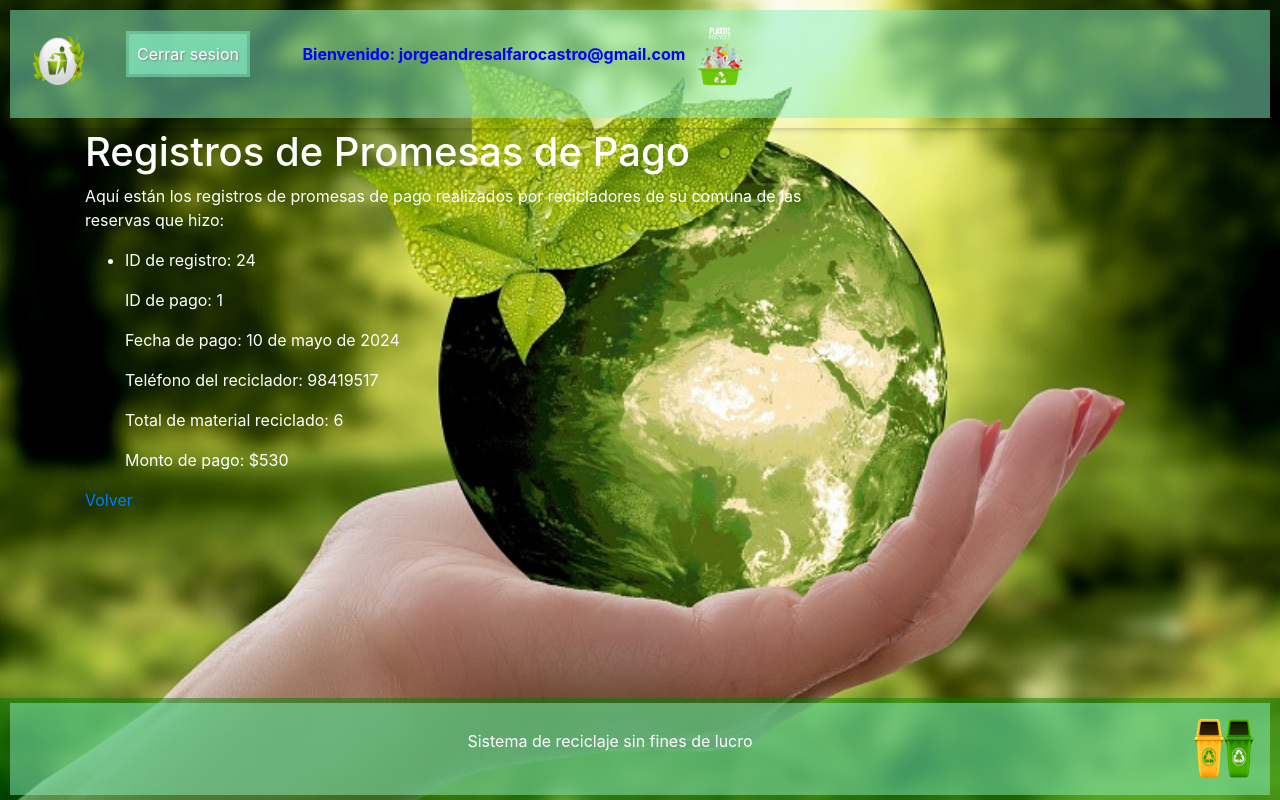
After one commit to Jorge-gib/Zero_Daw_V9, a Django app: page /registro/Ver_promesas_pago_reserva in a window 1280 px wide. The commit adds this page. Run offline with Django 4.2, Linux system fonts and the light colour scheme; a user stored in the database is signed in; data comes from the database, SQL or seed files in the repository; both versions use the stored data as it was after the commit; parts of the project's set-up code (start-up, migrations or seed data) failed here and were passed over; some libraries are stand-ins or nearby versions.

Commit message:
Funciopn ver pago y pago reserva esta listo

```diff
--- a/Registro/urls.py
+++ b/Registro/urls.py
@@ -6,6 +6,8 @@ from django.conf.urls.static import static
 from .views import (
     # Importaciones de vistas
     MostrarRecolectores,
+    MostrarPromesasPagoReserva,
+    MostrarPromesasPago,
     AgregarPagoReservaView,
     CalculoPagoReservaView,
     HacerResepcionDesechosView,
@@ -244,5 +246,9 @@ urlpatterns = [
      path('registrar_pago_reserva/<int:id_registro>/<int:numero_telefono_usuario>/<int:total_residuos>/<int:costo_total>/', AgregarPagoReservaView, name='registrar_pago_reserva'),
      #Confirmacion registro pago
      path('pago_registrado', PagoRegistradoView, name='pago_registrado'),
+     #Ver promesas de pago
+     path('Ver_promesas_pago', MostrarPromesasPago.as_view(), name='Ver_promesas_pago'),
+     #Ver promesas de pago
+     path('Ver_promesas_pago_reserva', MostrarPromesasPagoReserva.as_view(), name='Ver_promesas_pago_reserva'),
 
 ] + static(settings.MEDIA_URL, document_root=settings.MEDIA_ROOT)
--- a/Registro/views.py
+++ b/Registro/views.py
@@ -1047,3 +1047,41 @@ def AgregarPagoReservaView(request, id_registro, numero_telefono_usuario, total_
         monto_pago=costo_total
     )
     return redirect('pago_registrado')  # Redirige a la página deseada después de guardar
+
+##################################################
+
+class MostrarPromesasPago(ListView):
+    model = Registro_pago
+    template_name = 'Registro/ver_promesas_pago.html'
+    context_object_name = 'promesas_pago'
+
+    def get_queryset(self):
+        # Obtener el usuario actual
+        user = self.request.user
+        # Obtener el rut del usuario que está ejecutando la vista
+        rut_usuario = user.rut
+
+        # Filtrar los registros de pago por el rut del usuario
+        queryset = Registro_pago.objects.filter(
+            id_registro__id_orden__rut_recolector=rut_usuario
+        )
+        return queryset
+
+##################################################
+
+class MostrarPromesasPagoReserva(ListView):
+    model = Registro_pago_reserva
+    template_name = 'Registro/ver_promesas_pago_reserva.html'
+    context_object_name = 'promesas_pago'
+
+    def get_queryset(self):
+        # Obtener el usuario actual
+        user = self.request.user
+        # Obtener el rut del usuario que está ejecutando la vista
+        rut_usuario = user.rut
+
+        # Filtrar los registros de pago por el rut del usuario
+        queryset = Registro_pago_reserva.objects.filter(
+            id_registro__id_orden__rut_recolector=rut_usuario
+        )
+        return queryset
--- /dev/null
+++ b/templates/Registro/ver_promesas_pago_reserva.html
@@ -0,0 +1,28 @@
+{% extends 'base.html' %}
+{% load static %}
+{% block content %}
+<div>
+    <h1 class="letras">Registros de Promesas de Pago</h1>
+    <p class="letras">Aquí están los registros de promesas de pago realizados por recicladores de su comuna de las reservas que hizo:</p>
+</div>
+
+{% if promesas_pago %}
+    <ul>
+        {% for promesa in promesas_pago %}
+            <li>
+                <p class="letras">ID de registro: {{ promesa.id_registro }}</p>
+                <p class="letras">ID de pago: {{ promesa.id_pago }}</p>
+                <p class="letras">Fecha de pago: {{ promesa.fecha_pago }}</p>
+                <p class="letras">Teléfono del reciclador: {{ promesa.telefono_reciclador }}</p>
+                <p class="letras">Total de material reciclado: {{ promesa.total_material_reciclado }}</p>
+                <p class="letras">Monto de pago: ${{ promesa.monto_pago }}</p>
+            </li>
+        {% endfor %}
+    </ul>
+{% else %}
+    <h2 class="letras">No hay registros de promesas de pago disponibles</h2>
+{% endif %}
+
+<a href="{% url 'login' %}">Volver</a>
+
+{% endblock %}
--- a/templates/home.html
+++ b/templates/home.html
@@ -42,6 +42,8 @@
         <li class="nav-item"><a class="link" href="{% url 'list_user' %}">Ver mi perfil</a></li>
         <li class="nav-item"><a class="link" href="{% url 'ReservaListGeolocalizar' %}">Buscar ubicacion ordenes de reserva</a></li>
         <li class="nav-item"><a class="link" href="{% url 'OrdenListGeolocalizar_para_ubicar_ciudadano' %}">Buscar ubicacion ordenes</a></li>
+        <li class="nav-item"><a class="link" href="{% url 'Ver_promesas_pago' %}">Ver las promesas de pago</a></li>
+        <li class="nav-item"><a class="link" href="{% url 'Ver_promesas_pago_reserva' %}">Ver las promesas de pago or reserva</a></li>
     </div>
     {% endif %}
 
```
Also changed, not shown: templates/Registro/ver_promesas_pago.html (added, +28 -0 lines), db.sqlite3.
